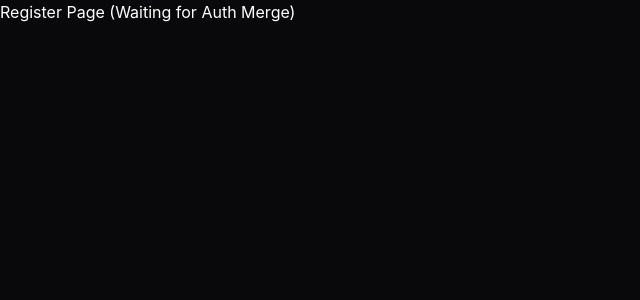
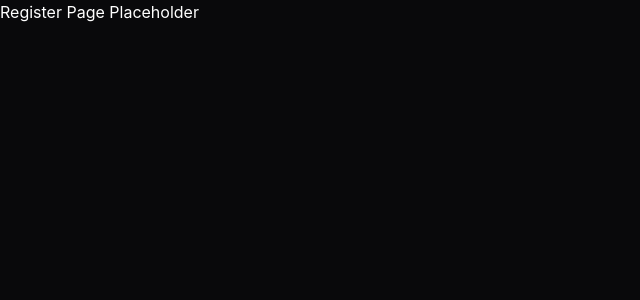
Before and after one commit to chingu-voyages/V60-tier3-team-33, a React (Vite) app in the folder frontend/: page /register in a window 1280 px wide. Shown: the top 300 px of the page, without its empty margins (0-640 px from the left). Built offline with nearby package versions, Linux system fonts and the light colour scheme.

Commit message:
test: placed dummy data to protectedRouter.tsx to check the deployment flow

```diff
--- a/frontend/src/App.tsx
+++ b/frontend/src/App.tsx
@@ -1,16 +1,12 @@
-import { useState, useEffect } from 'react';
 import { BrowserRouter as Router, Routes, Route, Navigate } from 'react-router-dom';
-
-// TODO [Anthony: Uncomment these imports when merging the Auth feature
-// import AuthLayout from './layouts/AuthLayout';
-// import AccountCreationPage from './pages/Auth/AccountCreationPage';
-// import LoginPage from './pages/Auth/LoginPage';
 
 import { ProtectedRoute } from './components/ProtectedRoute';
 import Layout from './components/Layout';
 import Dashboard from './pages/Dashboard';
 import { InsightsPage } from './pages/InsightsPage';
 import Boards from './pages/Boards';
+import { useState, useEffect } from 'react';
+
 
 export default function App() {
   const [isDark, setIsDark] = useState(() => {
@@ -33,11 +29,9 @@ export default function App() {
   return (
     <Router>
       <Routes>
-        {/* AUTH ROUTES (Placeholder for Anthony) */}
-        <Route path="/login" element={<div>Login Page (Waiting for Auth Merge)</div>} />
-        <Route path="/register" element={<div>Register Page (Waiting for Auth Merge)</div>} />
+        <Route path="/login" element={<div>Login Page Placeholder</div>} />
+        <Route path="/register" element={<div>Register Page Placeholder</div>} />
 
-        {/* PROTECTED ROUTES */}
         <Route element={<ProtectedRoute />}>
           <Route element={<Layout isDark={isDark} setIsDark={setIsDark} />}>
             <Route path="/dashboard" element={<Dashboard />} />
--- a/frontend/src/components/ProtectedRoute.tsx
+++ b/frontend/src/components/ProtectedRoute.tsx
@@ -1,9 +1,9 @@
 import { Navigate, Outlet } from 'react-router-dom';
 
 export const ProtectedRoute = () => {
-  const token = localStorage.getItem('auth_token');
+  const isAuthenticated = true;
 
-  if (!token) {
+  if (!isAuthenticated) {
     return <Navigate to="/login" replace />;
   }
 
```
